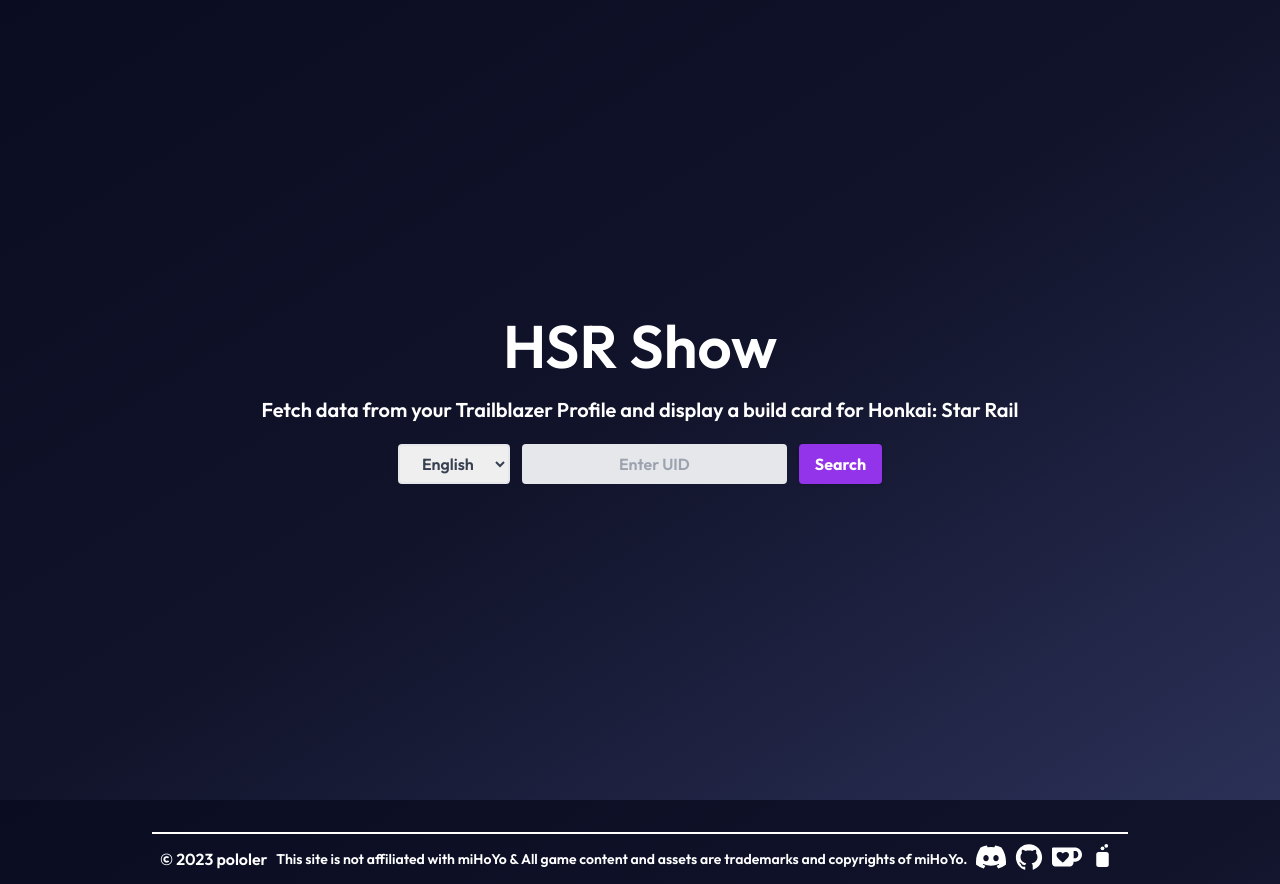
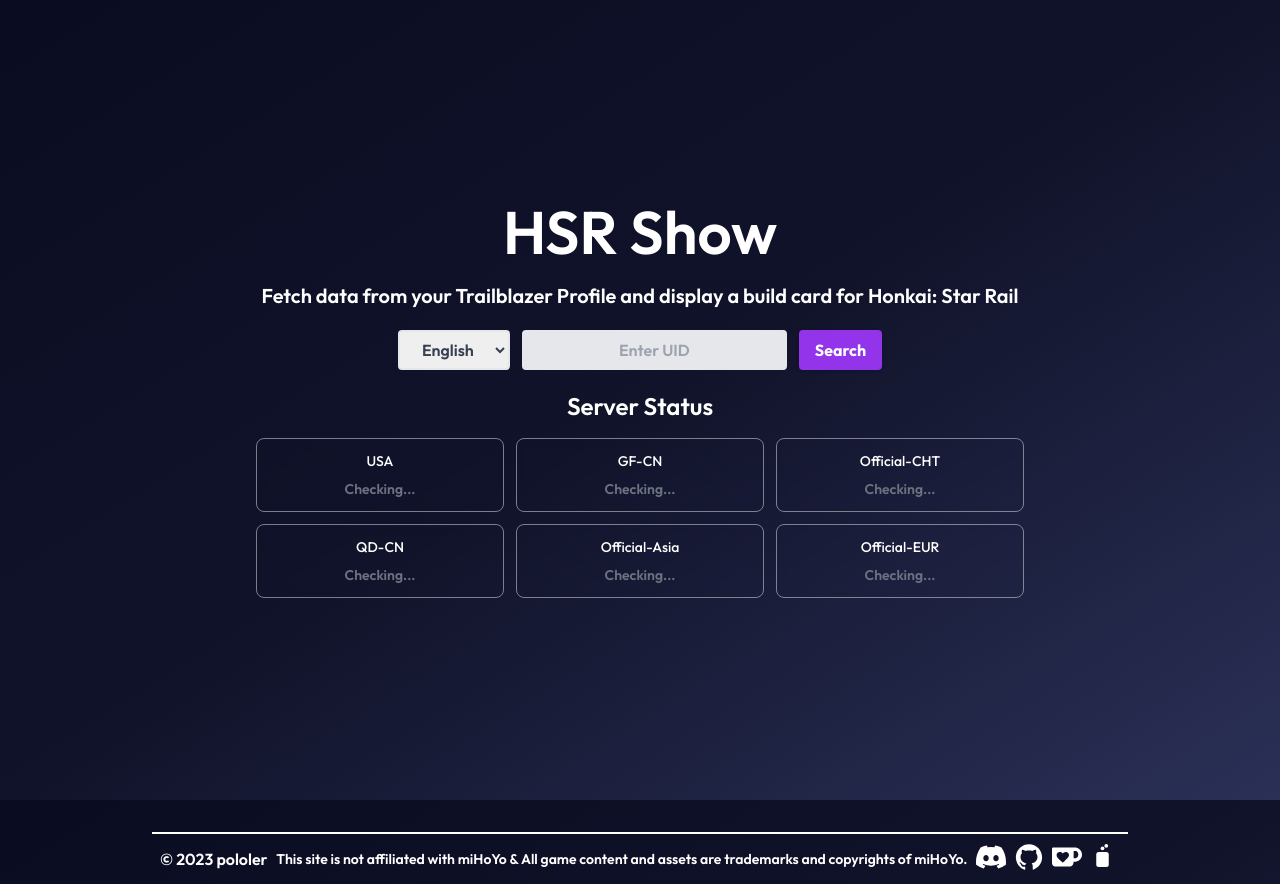
Before and after one commit to Aruh1/hsr-show, a Next.js app: page / in a window 1280 px wide. Built offline with nearby package versions, Linux system fonts and the light colour scheme; no server answers.

Commit message:
add api status and update package

```diff
--- /dev/null
+++ b/app/ApiStatus.jsx
@@ -0,0 +1,117 @@
+"use client";
+
+import { useEffect, useState, useCallback } from "react";
+
+const SERVER_ENDPOINTS = {
+    USA: { url: "/api/u/600000006" },
+    "GF-CN": { url: "/api/u/100000009" },
+    "Official-CHT": { url: "/api/u/900000001" },
+    "QD-CN": { url: "/api/u/500000001" },
+    "Official-Asia": { url: "/api/u/800000002" },
+    "Official-EUR": { url: "/api/u/700000001" }
+};
+
+const RETRY_CONFIG = {
+    maxRetries: 0,
+    baseDelay: 1000,
+    backoffFactor: 1.5,
+    jitter: 0.1
+};
+
+export default function ApiStatus() {
+    const [apiStatuses, setApiStatuses] = useState(() =>
+        Object.keys(SERVER_ENDPOINTS).reduce(
+            (acc, server) => ({
+                ...acc,
+                [server]: { isLoading: false, isConnected: false, error: null }
+            }),
+            {}
+        )
+    );
+
+    const fetchWithRetry = useCallback(async (url, server) => {
+        const { maxRetries, baseDelay, backoffFactor, jitter } = RETRY_CONFIG;
+
+        for (let attempt = 0; attempt <= maxRetries; attempt++) {
+            try {
+                const response = await fetch(url);
+                const data = await response.json();
+
+                if (response.ok && data) {
+                    setApiStatuses(prev => ({
+                        ...prev,
+                        [server]: { isLoading: false, isConnected: true, error: null }
+                    }));
+                    return;
+                }
+
+                // If it's not the last attempt, calculate delay and retry
+                if (attempt < maxRetries) {
+                    const delay = baseDelay * Math.pow(backoffFactor, attempt) * (1 + jitter * (Math.random() * 2 - 1));
+                    await new Promise(resolve => setTimeout(resolve, Math.round(delay)));
+                    continue;
+                }
+
+                throw new Error("API request failed");
+            } catch (error) {
+                if (attempt === maxRetries) {
+                    setApiStatuses(prev => ({
+                        ...prev,
+                        [server]: {
+                            isLoading: false,
+                            isConnected: false,
+                            error: "Connection failed"
+                        }
+                    }));
+                }
+            }
+        }
+    }, []);
+
+    const checkAllServers = useCallback(() => {
+        Object.entries(SERVER_ENDPOINTS).forEach(([server, endpoint]) => {
+            setApiStatuses(prev => ({
+                ...prev,
+                [server]: { ...prev[server], isLoading: true }
+            }));
+            fetchWithRetry(endpoint.url, server);
+        });
+    }, [fetchWithRetry]);
+
+    useEffect(() => {
+        checkAllServers();
+        const intervalId = setInterval(checkAllServers, 30000);
+        return () => clearInterval(intervalId);
+    }, [checkAllServers]);
+
+    return (
+        <div className="mt-8 w-full max-w-3xl">
+            <h2 className="mb-4 text-2xl font-semibold">Server Status</h2>
+            <div className="grid grid-cols-2 gap-3 md:grid-cols-3">
+                {Object.entries(apiStatuses).map(([server, status]) => (
+                    <div
+                        key={server}
+                        className="flex flex-col items-center rounded-lg border border-gray-200/50 bg-transparent p-3 backdrop-blur-sm hover:border-gray-300/50 transition-colors duration-200"
+                    >
+                        <div className="text-sm font-medium">{server}</div>
+                        <div className="mt-2">
+                            {status.isLoading ? (
+                                <div className="text-sm text-gray-500">Checking...</div>
+                            ) : status.isConnected ? (
+                                <div className="flex items-center gap-1 rounded-full bg-green-100/80 px-3 py-1 text-sm text-green-800">
+                                    <div className="h-2 w-2 rounded-full bg-green-500"></div>
+                                    Connected
+                                </div>
+                            ) : (
+                                <div className="flex items-center gap-1 rounded-full bg-red-100/80 px-3 py-1 text-sm text-red-800">
+                                    <div className="h-2 w-2 rounded-full bg-red-500"></div>
+                                    Error
+                                </div>
+                            )}
+                        </div>
+                    </div>
+                ))}
+            </div>
+        </div>
+    );
+}
--- a/app/Search.jsx
+++ b/app/Search.jsx
@@ -92,7 +92,7 @@
                             width={24}
                             height={24}
                         />
-                        <span>Linked Profile: {localStorage.getItem("uid")}</span>
+                        <span>Linked Profile: {savedUID}</span>
                     </Link>
                 </div>
             )}
--- a/app/page.jsx
+++ b/app/page.jsx
@@ -1,4 +1,5 @@
 import Search from "./Search";
+import ApiStatus from "./ApiStatus";
 
 export default function Home() {
     return (
@@ -8,6 +9,7 @@
                 Fetch data from your Trailblazer Profile and display a build card for Honkai: Star Rail
             </span>
             <Search />
+            <ApiStatus />
         </div>
     );
 }
```
Also changed, not shown: package.json (+10 -10 lines).
